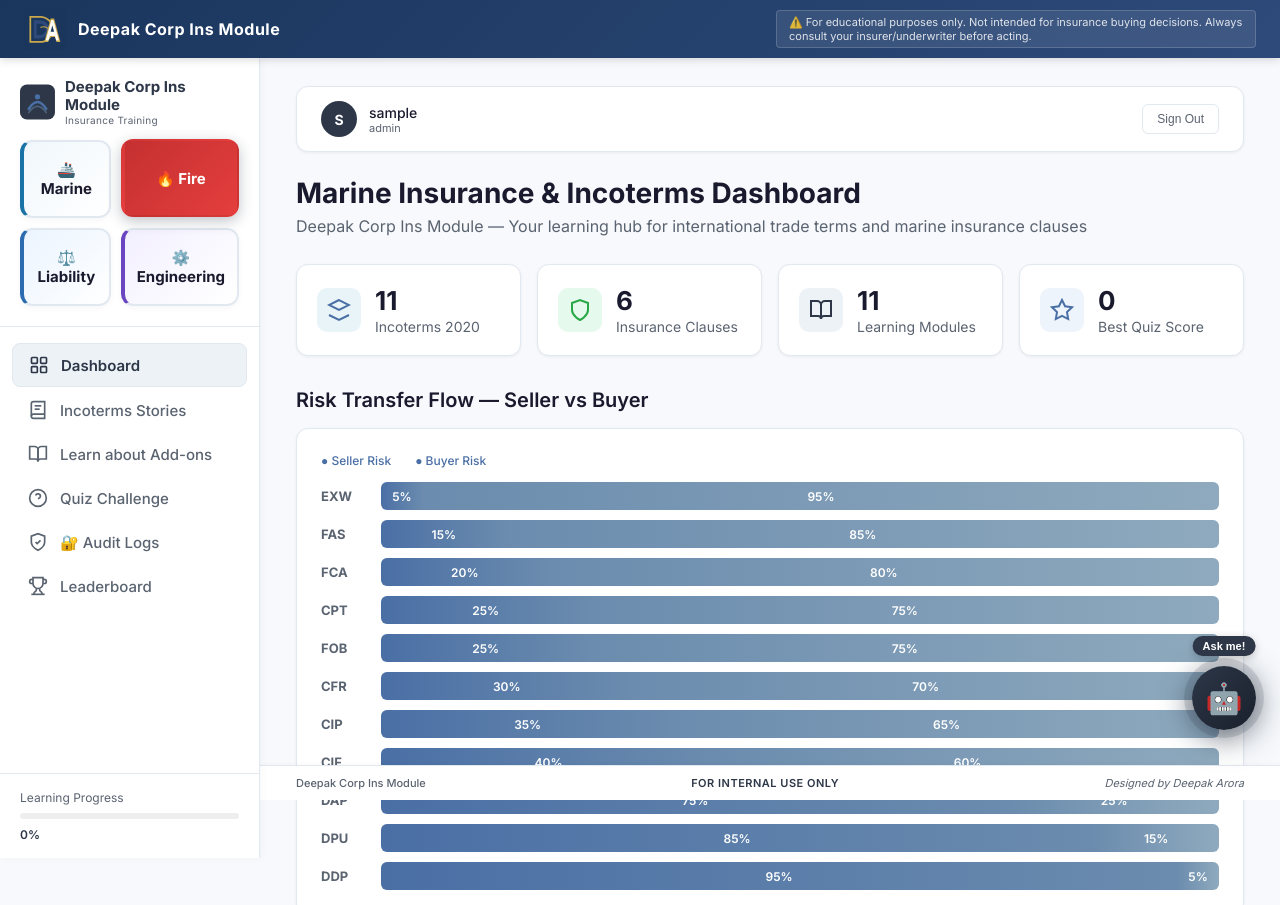
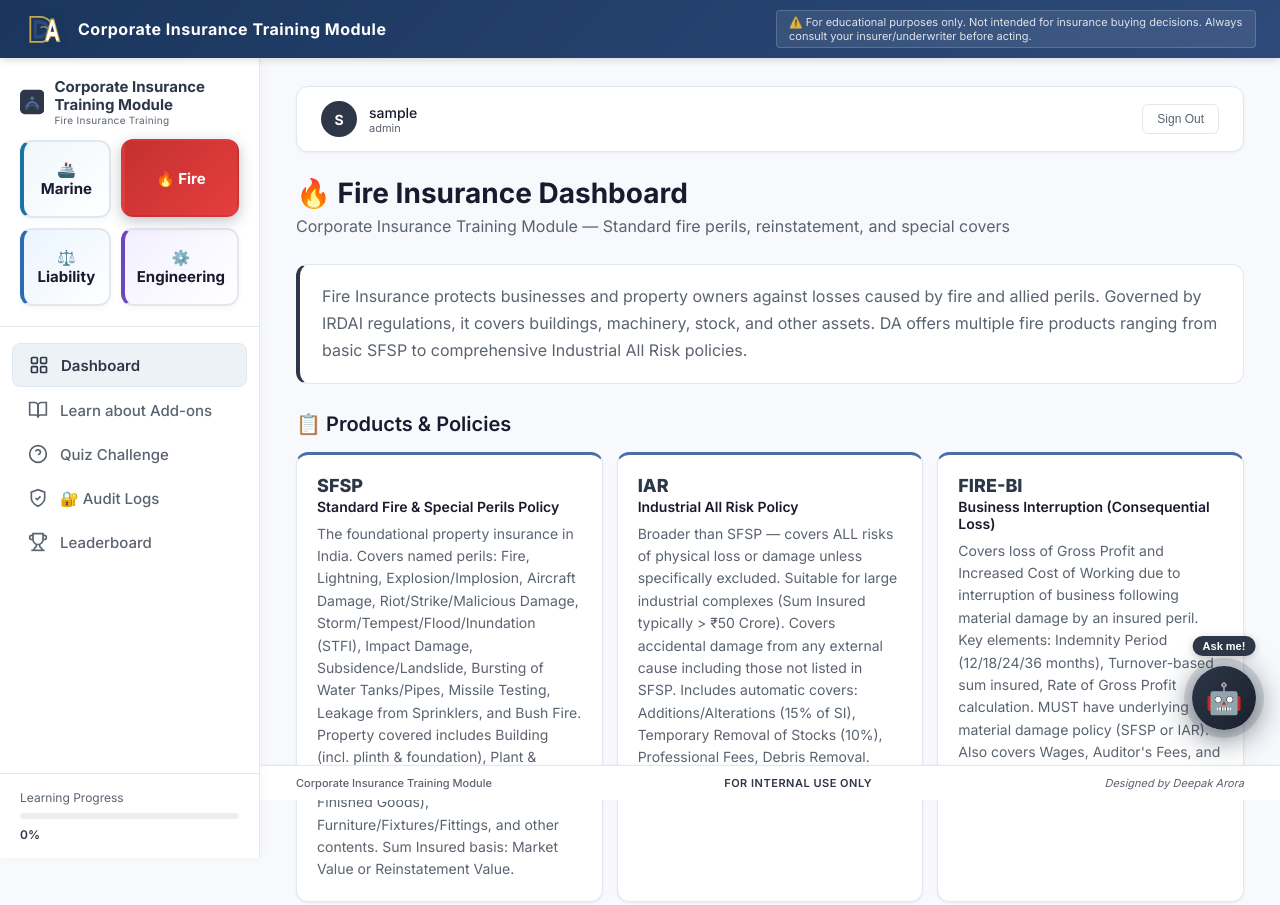
Before and after one commit to deepakarora15/icici-lombard-training, a website: page public/index.html in a window 1280 px wide. Shown: the top 905 px of the page. Drawn offline with Linux system fonts and the light colour scheme; sample sign-in values are in the browser's storage.

Commit message:
Fix: Show Fire LOB content on landing page, rename to Corporate Insurance Training Module

```diff
--- a/public/app.js
+++ b/public/app.js
@@ -435,7 +435,7 @@ lobTabs.forEach(tab => {
 
         const config = lobConfig[currentLOB];
         document.getElementById('lobSubtitle').textContent = config.subtitle;
-        document.title = `Deepak Corp Ins Module — ${config.name} Training`;
+        document.title = `Corporate Insurance Training Module — ${config.name} Training`;
 
         // Show/hide marine-specific nav items
         const allNavItems = document.querySelectorAll('.nav-links li');
@@ -474,7 +474,7 @@ function getLOBData() {
 function renderLOBDashboard() {
     const config = lobConfig[currentLOB];
     const header = document.querySelector('#dashboard .page-header');
-    header.innerHTML = `<h1>${config.icon} ${config.name} Dashboard</h1><p>Deepak Corp Ins Module — ${config.description}</p>`;
+    header.innerHTML = `<h1>${config.icon} ${config.name} Dashboard</h1><p>Corporate Insurance Training Module — ${config.description}</p>`;
 
     if (currentLOB === 'marine') {
         // Hide LOB content if it exists
@@ -985,3 +985,9 @@ renderRiskFlow();
 renderStoryChips();
 renderStory('EXW');
 renderLessons();
+
+// Trigger the active LOB tab (fire) on page load so Fire content renders by default
+(function() {
+    const activeTab = document.querySelector('.lob-tab.active');
+    if (activeTab) activeTab.click();
+})();
--- a/public/index.html
+++ b/public/index.html
@@ -3,7 +3,7 @@
 <head>
     <meta charset="UTF-8">
     <meta name="viewport" content="width=device-width, initial-scale=1.0">
-    <title>Deepak Corp Ins Module</title>
+    <title>Corporate Insurance Training Module</title>
     <link rel="preconnect" href="https://fonts.googleapis.com">
     <link rel="preconnect" href="https://fonts.gstatic.com" crossorigin>
     <link rel="stylesheet" href="styles.css?v=10">
@@ -27,7 +27,7 @@
                 <path d="M48 55c8-3 16-1 22 5" stroke="#c9a84c" stroke-width="3" stroke-linecap="round" fill="none"/>
             </svg>
         </div>
-        <div class="ribbon-title">Deepak Corp Ins Module</div>
+        <div class="ribbon-title">Corporate Insurance Training Module</div>
         <div class="ribbon-disclaimer">⚠️ For educational purposes only. Not intended for insurance buying decisions. Always consult your insurer/underwriter before acting.</div>
     </div>
     <div class="app-container">
@@ -41,7 +41,7 @@
                         <circle cx="20" cy="14" r="3" fill="#4a6fa5"/>
                     </svg>
                     <div class="logo-text">
-                        <span class="brand-name">Deepak Corp Ins Module</span>
+                        <span class="brand-name">Corporate Insurance Training Module</span>
                         <span class="brand-sub" id="lobSubtitle">Insurance Training</span>
                     </div>
                 </div>
@@ -83,7 +83,7 @@
 
             <!-- Dashboard -->
             <section id="dashboard" class="tab-content active">
-                <div class="page-header"><h1>Marine Insurance & Incoterms Dashboard</h1><p>Deepak Corp Ins Module — Your learning hub for international trade terms and marine insurance clauses</p></div>
+                <div class="page-header"><h1>Marine Insurance & Incoterms Dashboard</h1><p>Corporate Insurance Training Module — Your learning hub for international trade terms and marine insurance clauses</p></div>
                 <div class="stats-grid">
                     <div class="stat-card" id="statIncoterms"><div class="stat-icon blue"><svg width="24" height="24" viewBox="0 0 24 24" fill="none" stroke="currentColor" stroke-width="2"><path d="M12 2L2 7l10 5 10-5-10-5z"/><path d="M2 17l10 5 10-5"/></svg></div><div class="stat-info"><h3>11</h3><p>Incoterms 2020</p></div><div class="stat-tooltip"><strong>11 Incoterms (2020 Edition)</strong>Defined by the International Chamber of Commerce (ICC). Split into 7 terms for any transport mode (EXW, FCA, CPT, CIP, DAP, DPU, DDP) and 4 sea-only terms (FAS, FOB, CFR, CIF). They define who pays and who bears risk.</div></div>
                     <div class="stat-card" id="statInsurance"><div class="stat-icon green"><svg width="24" height="24" viewBox="0 0 24 24" fill="none" stroke="currentColor" stroke-width="2"><path d="M12 22s8-4 8-10V5l-8-3-8 3v7c0 6 8 10 8 10z"/></svg></div><div class="stat-info"><h3>6</h3><p>Insurance Clauses</p></div><div class="stat-tooltip"><strong>6 Insurance Clause Types</strong>ICC (A) All Risks, ICC (B) Named Perils, ICC (C) Major Perils for marine transit. ITC (A), ITC (B), ITC (C) for inland transit. Coverage ranges from comprehensive to basic depending on the clause chosen.</div></div>
@@ -176,7 +176,7 @@
 
         <!-- Footer -->
         <footer class="app-footer">
-            <span class="footer-left">Deepak Corp Ins Module</span>
+            <span class="footer-left">Corporate Insurance Training Module</span>
             <span class="footer-center">For Internal Use Only</span>
             <span class="footer-right">Designed by Deepak Arora</span>
         </footer>
```
Also changed, not shown: views/login.html (+2 -2 lines).
